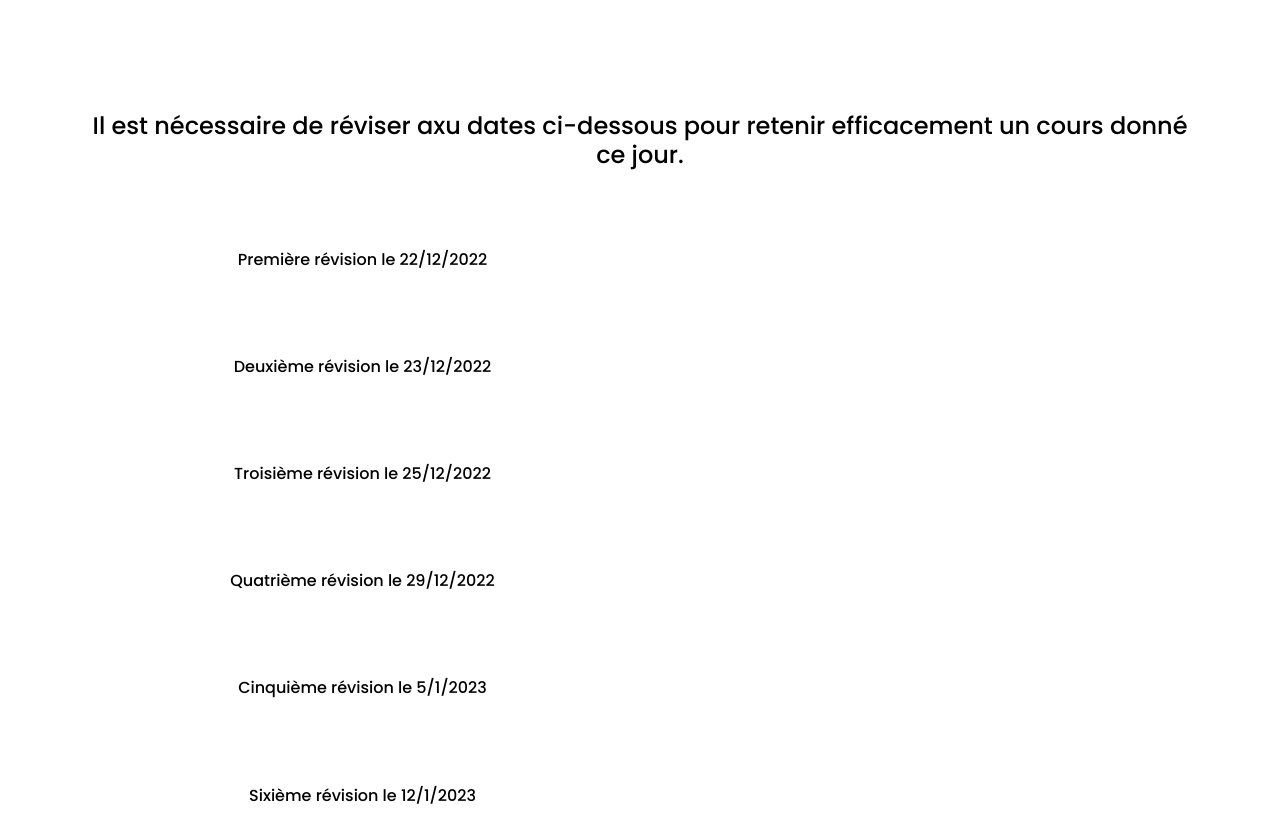
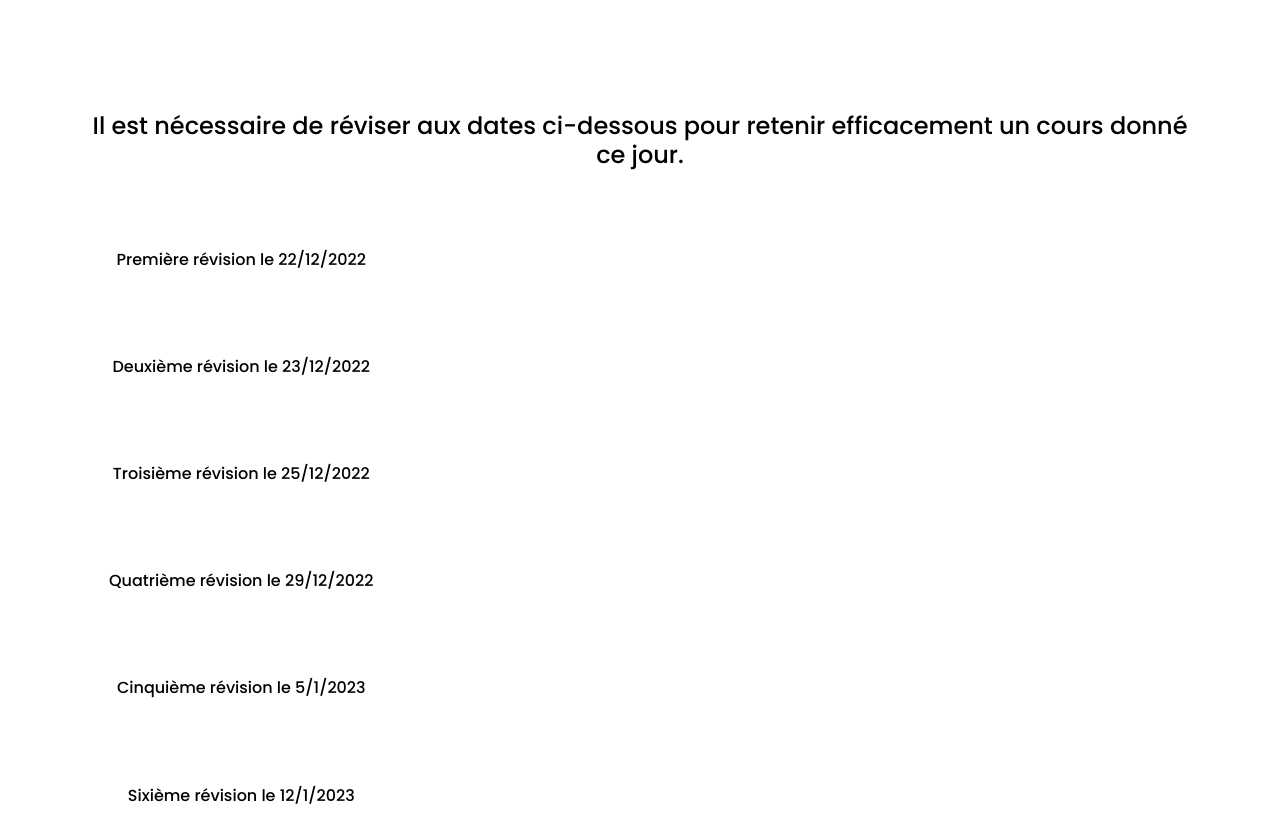
Before and after one commit to nathanlegroux/nathanlegroux.github.io, a plain HTML site: page index.html in a window 1280 px wide. Shown: the top 824 px of the page. Drawn offline with Linux system fonts and the light colour scheme.

Commit message:
Update index.html

```diff
--- a/index.html
+++ b/index.html
@@ -27,13 +27,13 @@
 	<div class="content" style="text-align: center;">
 		<div class="container">
 
-				      <h4>Il est nécessaire de réviser axu dates ci-dessous pour retenir efficacement un cours donné ce jour.</h4>
+				      <h4>Il est nécessaire de réviser aux dates ci-dessous pour retenir efficacement un cours donné ce jour.</h4>
 				      </br></br>
 
 			<div class="col-md-6">
 				<form class="mb-5" method="post" id="contactForm" name="contactForm">
 					<div class="row">
-						<div class="col-md-12">
+						<div style="text-align: center;">
 							<div class="py-2 px-4">
 								<h6>Première révision le <script>
 									document.write(getJ(0));
```
